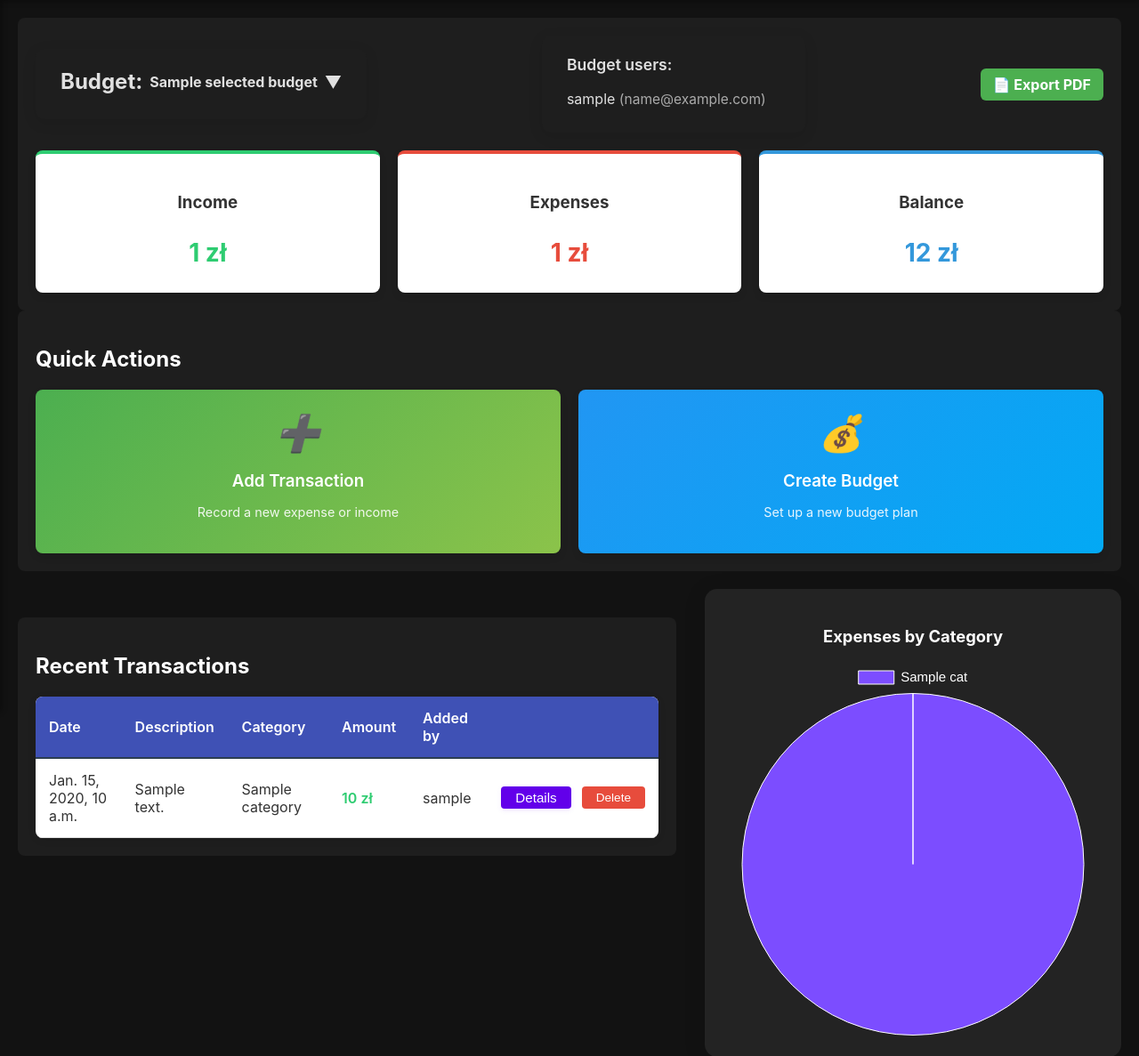
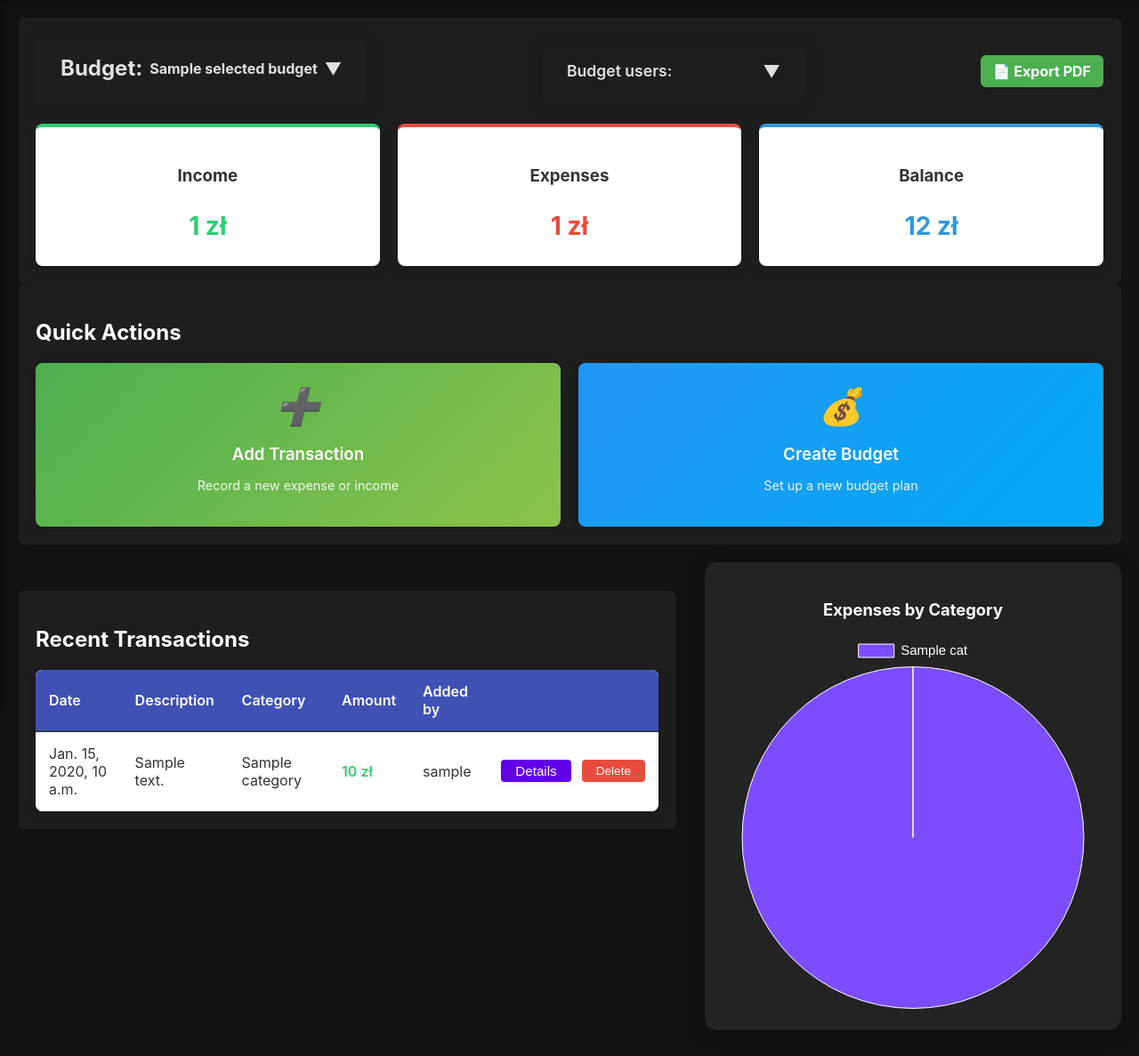
Before and after one commit to Krymat2/DomBudget, a Django app: template budzetApp/templates/budzetApp/index.html in a window 1280 px wide. Shown: the part 60-1247 px from the top of the page at 89% size. Run offline with Django 3.2, Linux system fonts and the light colour scheme; the template is opened without the code that fills it: most values are stand-ins (such as "Sample title", 1, 10 or a date in 2020).

Commit message:
Better Recent transactions, collapsable user budgets

```diff
--- a/budzetApp/static/css/budget_list.css
+++ b/budzetApp/static/css/budget_list.css
@@ -307,3 +307,9 @@ body {
     color: #fff;
     transform: translateY(-1px);
 }
+
+.scrollable-table-wrapper {
+    max-height: 400px; /* Adjust height as needed */
+    overflow-y: auto;
+    width: 100%;
+}
--- a/budzetApp/static/css/index.css
+++ b/budzetApp/static/css/index.css
@@ -1,6 +1,3 @@
-
-
-
 /* Dashboard Container */
 .dashboard-container {
    display: flex;
@@ -116,17 +113,40 @@
 
 /* Recent Transactions */
 .recent-transactions {
-   margin-top: 2rem;
-   overflow: auto;
+    margin-top: 2rem;
+    overflow: visible;
 }
+
+.transactions-table-wrapper {
+    max-height: 340px;   /* Adjust for about 6 rows + header */
+    overflow-y: auto;
+    margin-top: 0;
+    border-radius: 8px;
+    background: #fff;
+    box-shadow: 0 2px 10px rgba(0,0,0,0.08);
+}
+
+.transactions-table-wrapper table thead th {
+    position: sticky;
+    top: 0;
+    background-color: #3f51b5;
+    color: white;
+    z-index: 2;
+}
+
+.transactions-table-wrapper table {
+    margin-top: 0;
+}
+
+
 
 .recent-transactions table {
    width: 100%;
    border-collapse: separate;
    border-spacing: 0;
-   margin-top: 1rem;
+   margin-top: 0;
    background-color: #fff;
-   border-radius: 8px;
+   border-radius: 2px;
    overflow: hidden;
    box-shadow: 0 2px 10px rgba(0, 0, 0, 0.08);
 }
@@ -223,6 +243,8 @@ td.expense { color: #e74c3c; font-weight: 600; }
     transform: translateY(-2px);
     box-shadow: 0 4px 12px rgba(98,0,234,0.13);
 }
+
+
 
 /* Pagination */
 .pagination {
@@ -423,3 +445,8 @@ td.expense { color: #e74c3c; font-weight: 600; }
         box-sizing: border-box;
     }
 }
+
+#budget-users-list {
+    transition: max-height 0.3s ease;
+    overflow: hidden;
+}
--- a/budzetApp/templates/budzetApp/index.html
+++ b/budzetApp/templates/budzetApp/index.html
@@ -196,6 +196,20 @@ function closeDetailsPopup() {
     document.getElementById('detailsPopup').classList.remove('active');
 }
 </script>
+
+<script>
+function toggleUsersList() {
+    const list = document.getElementById('budget-users-list');
+    const arrow = document.getElementById('users-toggle-arrow');
+    if (list.style.display === 'none') {
+        list.style.display = '';
+        arrow.style.transform = 'rotate(0deg)';
+    } else {
+        list.style.display = 'none';
+        arrow.style.transform = 'rotate(-90deg)';
+    }
+}
+</script>
 {% endblock scripts %}
 
 {% block main %}
@@ -238,8 +252,11 @@ function closeDetailsPopup() {
             <!-- Użytkownicy budżetu -->
             {% if selected_budget %}
             <div class="budget-users-panel styled-users-panel">
-                <h3>Budget users:</h3>
-                <ul>
+                <div class="users-panel-header" style="display: flex; align-items: center; justify-content: space-between; cursor: pointer;" onclick="toggleUsersList()">
+                    <h3 style="margin: 0;">Budget users:</h3>
+                    <span id="users-toggle-arrow" style="font-size: 1.2em; transition: transform 0.2s;">▼</span>
+                </div>
+                <ul id="budget-users-list" style="margin-top: 10px; display: none;">
                     {% for user in users_in_budget %}
                     <li>{{ user.username }} <span class="user-email">({{ user.email }})</span></li>
                     {% endfor %}
@@ -308,6 +325,7 @@ function closeDetailsPopup() {
     <div class="dashboard-flex-row" style="display: flex; align-items: flex-start; gap: 32px; flex-wrap: wrap;">
         <div class="recent-transactions" style="flex: 2 1 400px; min-width: 320px;">
             <h2>Recent Transactions</h2>
+            <div class="transactions-table-wrapper">
             <table>
                 <thead>
                     <tr>
@@ -350,6 +368,7 @@ function closeDetailsPopup() {
                     {% endfor %}
                 </tbody>
             </table>
+            </div>
 
             {% if is_paginated %}
             <div class="pagination">
```
Also changed, not shown: budzetApp/templates/budzetApp/budget_list.html (+3 -18 lines), db.sqlite3.
